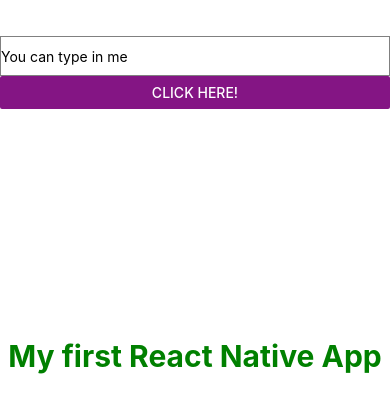
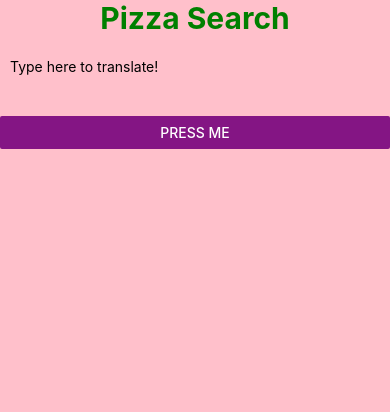
Before and after one commit to NicolaWinterson/firstRMProject, a React Native app: screen / in a window 390 px wide. Shown: the top 412 px of the page. Built offline with nearby package versions, Linux system fonts and the light colour scheme.

Commit message:
app now pizza translator!

```diff
--- a/App.js
+++ b/App.js
@@ -1,50 +1,36 @@
 import React, { useState } from 'react'
+import SearchBar from "./SearchBar"
+import Loading from "./Loading"
 import { StyleSheet, View, Text, TextInput, Button, Modal, ActivityIndicator } from 'react-native'
 
-const Loading = (props) => {
-    const [modalVisible, setModalVisible] = useState(false);
-    if (!modalVisible) {
-        return null;
+
+export default function App() {
+
+  const onPressButton = () => {
+    alert('You pressed the button!')
   }
 
   return (
-        <>
-            <Modal>
-                <View style={{ flex:1,backgroundColor:"#00000020", justifyContent:"center",alignItems:"center"}}>
-                        <View style={{backgroundColor:"white",padding:10,borderRadius:5, width:"80%", alignItems:"center"}}>
-                            <Text style={styles.progressHeader}>Loading...</Text>
-                            <ActivityIndicator size="large" color="#f35588"/>
-                         </View>
-                     </View>
-            </Modal>
-        </>
-    );
-
-}
-
-export default function App() {
-
-
-  return (
-  <>
+    <View style={styles.container}>
       <Loading />
 
-    <View style={styles.container}>
-      <Text style={styles.dummyText}>My first React Native App</Text>
+      <View>
+        <Text style={styles.dummyText}>Pizza Search</Text>
       </View>
-    <TextInput style={styles.textInput} defaultValue="You can type in me"></TextInput>
+      <SearchBar />
       <Button
-        title='Click here!'
+        onPress={onPressButton}
+        title="Press Me"
         color="#841584"
-        accessibilityLabel="purple button"
       />
-  </>
+    </View>
   )
 }
 
 const styles = StyleSheet.create({
   container: {
-    top: '40%',
+    height: "100%",
+    backgroundColor: "pink",
   },
   dummyText: {
     color: 'green',
--- /dev/null
+++ b/Loading.js
@@ -0,0 +1,40 @@
+import React, { useState } from 'react'
+import { StyleSheet, View, Text, TextInput, Button, Modal, ActivityIndicator } from 'react-native'
+
+export default function Loading() {
+    const [modalVisible, setModalVisible] = useState(false);
+    if (!modalVisible) {
+      return null;
+    }
+
+    return (
+      <>
+        <Modal>
+          <View style={{ flex: 1, backgroundColor: "white", justifyContent: "center", alignItems: "center" }}>
+            <View style={{ backgroundColor: "white", padding: 10, borderRadius: 5, width: "80%", alignItems: "center" }}>
+              <Text style={styles.progressHeader}>Loading...</Text>
+              <ActivityIndicator size="large" color="#f35588" />
+            </View>
+          </View>
+        </Modal>
+      </>
+    );
+  }
+
+  const styles = StyleSheet.create({
+    container: {
+      height: "100%",
+      backgroundColor: "pink",
+    },
+    dummyText: {
+      color: 'green',
+      fontWeight: 'bold',
+      fontSize: 30,
+      textAlign: 'center'
+    },
+    textInput: {
+      borderColor: 'gray',
+      height: 40,
+      borderWidth: 1
+    }
+  });
--- /dev/null
+++ b/SearchBar.js
@@ -0,0 +1,21 @@
+import React, { useState } from 'react';
+import { Text, TextInput, View } from 'react-native';
+
+const SearchBar = () => {
+  const [text, setText] = useState('');
+  return (
+    <View style={{padding: 10}}>
+      <TextInput
+        style={{height: 40}}
+        placeholder="Type here to translate!"
+        onChangeText={text => setText(text)}
+        defaultValue={text}
+      />
+      <Text style={{padding: 10, fontSize: 42}}>
+        {text.split(' ').map((word) => word && '🍕').join(' ')}
+      </Text>
+    </View>
+  );
+}
+
+export default SearchBar;
```
Lines whose indentation alone changed are shown as unchanged.
